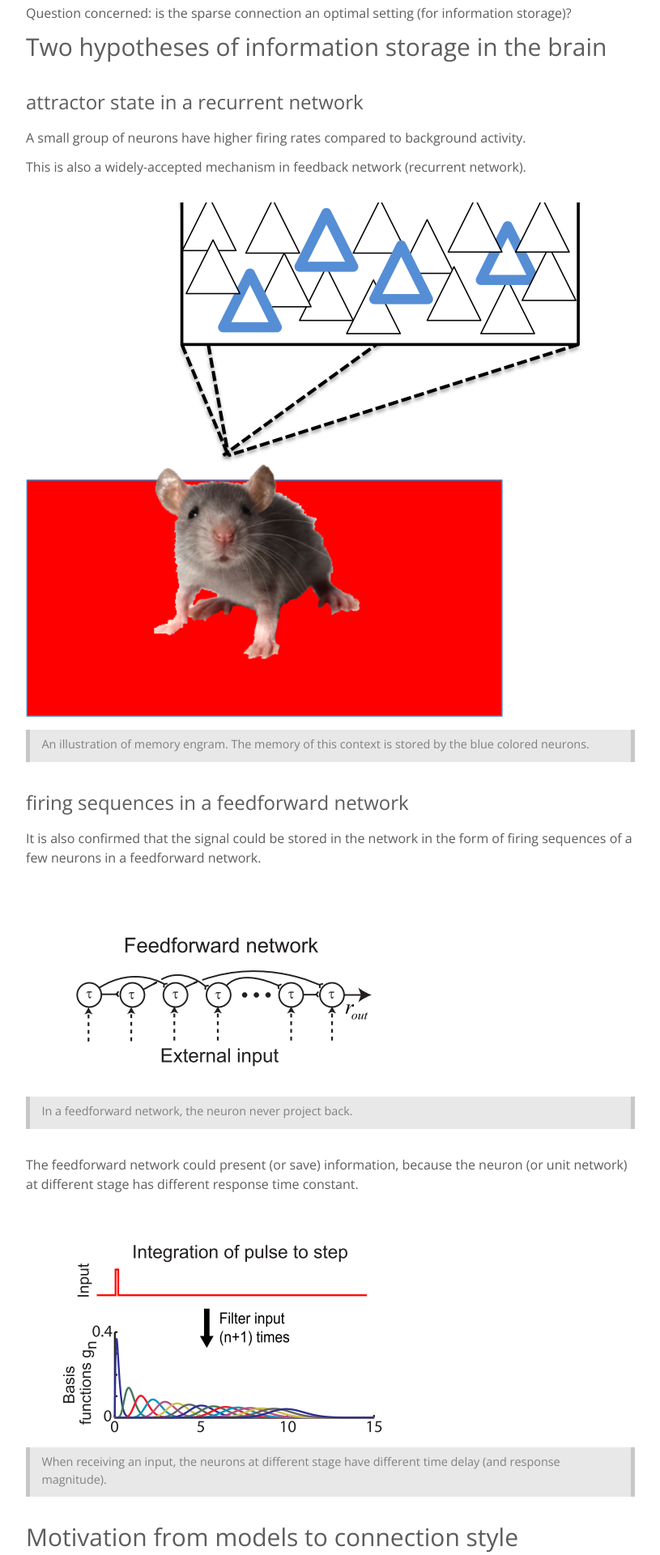
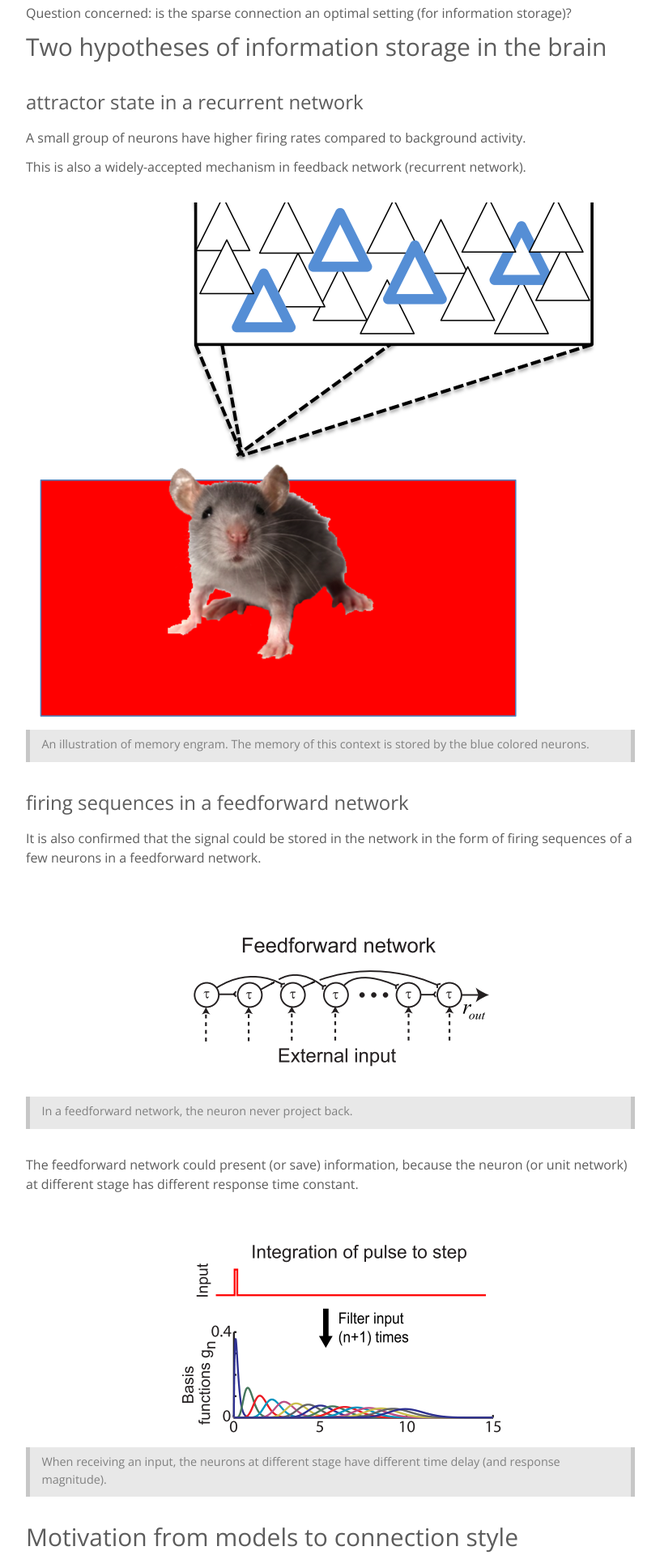
Before and after one commit to emptymalei/blog, a Jekyll site: the page built from _posts/2016-10-30-is-brain-optimal-for-information-storage.md, in a window 1280 px wide. Shown: the part 416-2336 px from the top of the page at 81% size, without its empty margins (232-1047 px from the left). Built offline with Jekyll 4.4.1, drawn with Linux system fonts in a browser that asks for light colours; formulas are drawn with MathJax 3; comment, search, counter and statistics services are not loaded.

Commit message:
center figure img

```diff
--- a/assets/css/style.css
+++ b/assets/css/style.css
@@ -97,3 +97,6 @@ sub {
      half as far down as the superscript moved up */
   bottom: -0.25em;
 }
+figure > p {
+  text-align: center;
+}
```
